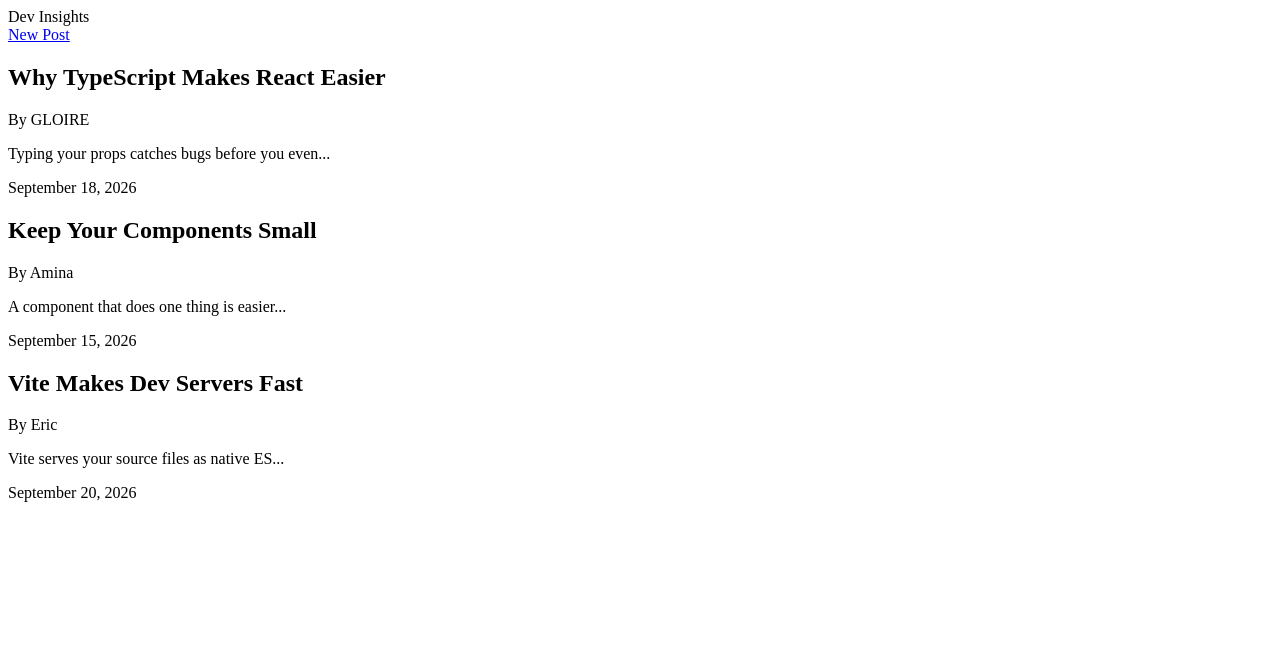
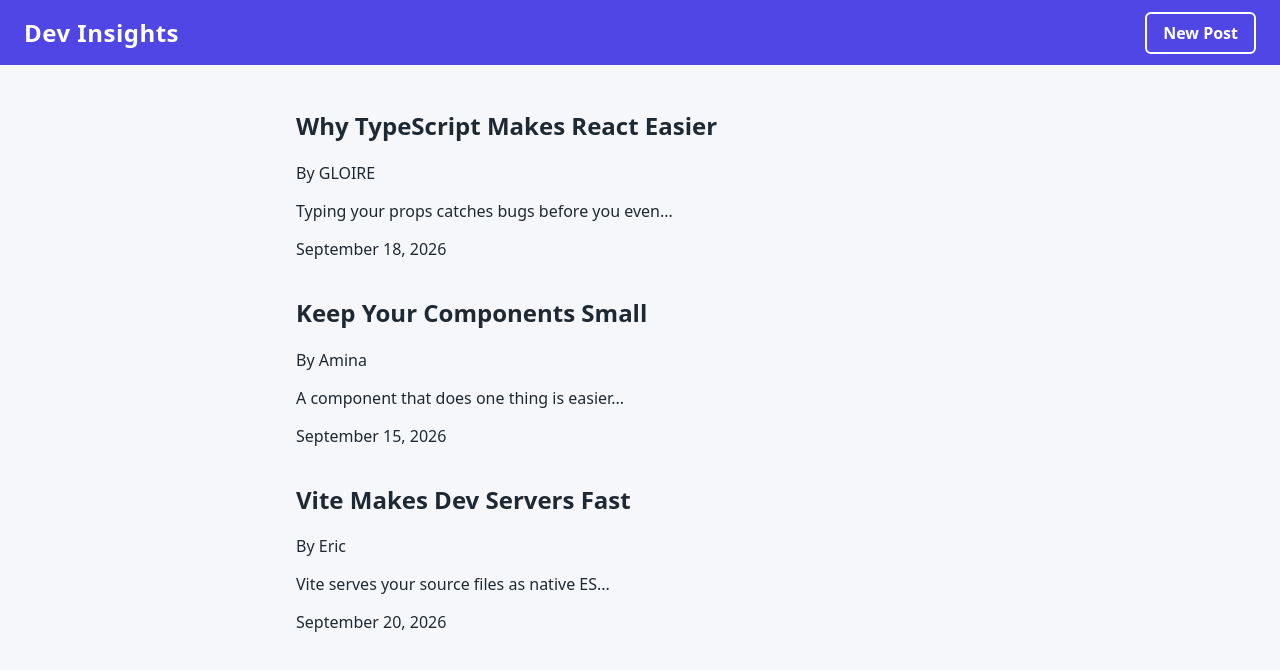
Before and after one commit to GLOIRE5/Mini-Blog-Project, a React (Vite) app: page / in a window 1280 px wide. Shown: the top 670 px of the page. Built offline with nearby package versions, Linux system fonts and the light colour scheme.

Commit message:
style: add global and header styles with external CSS

```diff
--- a/src/components/Header.tsx
+++ b/src/components/Header.tsx
@@ -1,3 +1,5 @@
+import '../styles/Header.css'
+
 function Header() {
   return (
     <header className="header">
--- a/src/main.tsx
+++ b/src/main.tsx
@@ -1,6 +1,7 @@
 import { StrictMode } from 'react'
 import { createRoot } from 'react-dom/client'
 import App from './App'
+import './styles/global.css'
 
 const rootElement = document.getElementById('root')
 
--- /dev/null
+++ b/src/styles/Header.css
@@ -0,0 +1,29 @@
+.header {
+  display: flex;
+  align-items: center;
+  justify-content: space-between;
+  padding: 16px 24px;
+  background-color: var(--color-primary);
+  color: #ffffff;
+}
+
+.header__logo {
+  font-size: 1.5rem;
+  font-weight: 700;
+  letter-spacing: 0.5px;
+}
+
+.header__link {
+  color: #ffffff;
+  text-decoration: none;
+  font-weight: 600;
+  padding: 8px 16px;
+  border: 2px solid #ffffff;
+  border-radius: 6px;
+  transition: background-color 0.2s, color 0.2s;
+}
+
+.header__link:hover {
+  background-color: #ffffff;
+  color: var(--color-primary);
+}
--- /dev/null
+++ b/src/styles/global.css
@@ -0,0 +1,29 @@
+:root {
+  --color-bg: #f5f7fa;
+  --color-text: #1f2933;
+  --color-muted: #6b7280;
+  --color-primary: #4f46e5;
+}
+
+* {
+  box-sizing: border-box;
+}
+
+body {
+  margin: 0;
+  font-family: system-ui, -apple-system, 'Segoe UI', Roboto, sans-serif;
+  background-color: var(--color-bg);
+  color: var(--color-text);
+}
+
+main {
+  max-width: 720px;
+  margin: 0 auto;
+  padding: 24px 16px;
+}
+
+.post-list {
+  display: flex;
+  flex-direction: column;
+  gap: 16px;
+}
```
